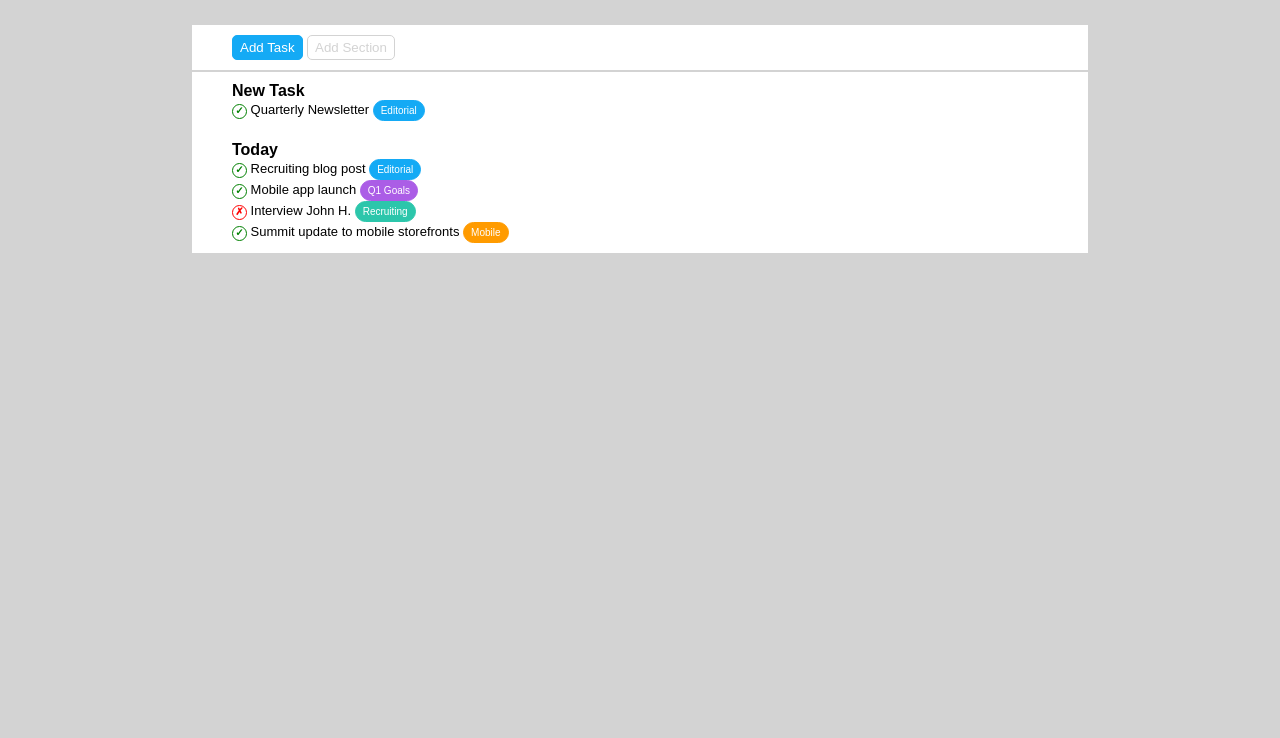
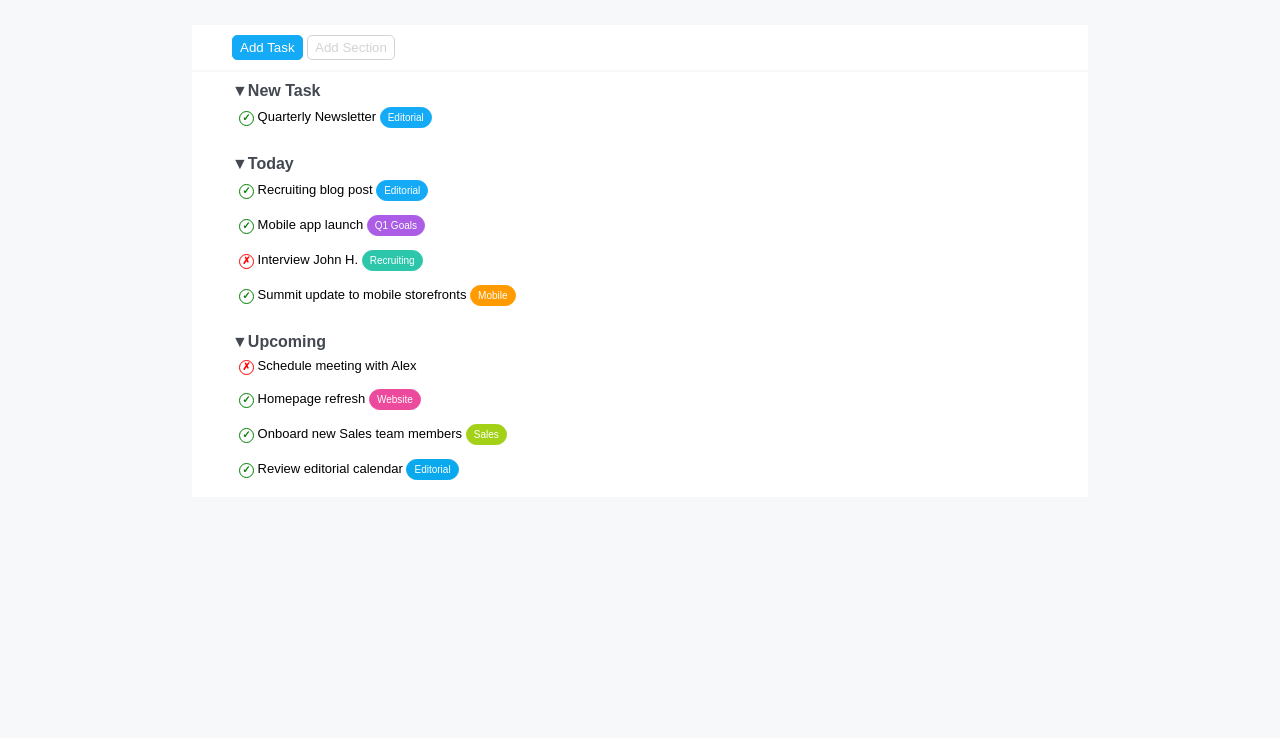
Before and after one commit to Sowwtky/html-css-toboolist, a plain HTML site: page index.html in a window 1280 px wide. Shown: the part 62-800 px from the top of the page. Drawn offline with Linux system fonts and the light colour scheme.

Commit message:
sezione upcoming

```diff
--- a/index.html
+++ b/index.html
@@ -5,13 +5,13 @@
     <meta http-equiv="X-UA-Compatible" content="IE=edge">
     <meta name="viewport" content="width=device-width, initial-scale=1.0">
     <link rel="stylesheet" href="style.css">
-    <title>Taboolist</title>
+    <title>Toboolist</title>
 </head>
 <body>
     <!--inizio header-->
     <header>
         <h1>
-            Taboolist
+            Toboolist
         </h1>
     </header>
     <!--fine header-->
@@ -30,7 +30,7 @@
         <!--inizio sezione new task-->
         <section class="container2" id="todo-list">
             <h2>
-                New Task
+                &#9660;New Task
             </h2>
             <p>
                 <span class="circle" id="check">&check;</span>
@@ -44,7 +44,7 @@
         <!--inizio sezione today-->
         <section class="container2">
             <h2>
-                Today
+                &#9660;Today
             </h2>
             <p>
                 <span class="circle" id="check">&check;</span>
@@ -76,6 +76,38 @@
             </p>
         </section>
         <!--fine sezione today-->
+        <!--inizio sezione upcoming-->
+        <section class="container2">
+            <h2>
+                &#9660;Upcoming
+            </h2>
+            <p>
+                <span class="circle" id="cross">&cross;</span>
+                Schedule meeting with Alex
+            </p>
+            <p>
+                <span class="circle" id="check">&check;</span>
+                Homepage refresh
+                <button class="circle-btn" id="pink-bg">
+                    Website
+                </button>
+            </p>
+            <p>
+                <span class="circle" id="check">&check;</span>
+                Onboard new Sales team members
+                <button class="circle-btn" id="green2-bg">
+                    Sales
+                </button>
+            </p>
+            <p>
+                <span class="circle" id="check">&check;</span>
+                Review editorial calendar
+                <button class="circle-btn" id="blue2-bg">
+                    Editorial
+                </button>
+            </p>
+        </section>
+        <!--fine sezione upcoming-->
     </main>
     <!--fine main-->
 </body>
--- a/style.css
+++ b/style.css
@@ -4,21 +4,57 @@
     margin: 0;
     padding: 0;
 }
-/*font family*/
+/*commons*/
 html{
     font-family: Arial, Helvetica, sans-serif;
 }
-/* body bg color */
+
 body{
-    background-color: lightgrey;
+    background-color: #F6F8F9;
 }
-/*caratteristiche header*/
+
 header{
     background-color: white;
     padding: 10px 5px;
     margin-bottom: 30px;
 }
-/*caratteristiche generali container*/
+
+h2{
+    font-size: 16px;
+    color: #434851;
+}
+
+p{
+    font-size: 13px;
+    padding: 7px;
+}
+.circle{
+    border-radius: 50%;
+    display: inline-block;
+    text-align: center;
+    width: 15px;
+    height: 15px;
+    font-size: 10px;
+    font-weight: bolder;
+}
+.circle-btn{
+    border: 1px solid;
+    padding: 4px 7px;
+    border-radius: 12px;
+    font-size: 10px;
+}
+/*containers*/
+.container1{
+width: 70%;
+margin-left: auto;
+margin-right: auto;
+margin-top: 0px;
+margin-bottom: 2px;
+background-color: white;
+padding-left: 40px;
+padding-top: 10px;
+padding-bottom: 10px;
+}
 .container2{
     width: 70%;
     margin-left: auto;
@@ -35,7 +71,7 @@ header{
     padding: 4px 7px;
     border-radius: 5px;
 }
-/*bottone blu*/
+/*backgroung buttons*/
 #blue-bg{
     background-color: #14AAF5;
     border-color: #14AAF5;
@@ -46,7 +82,6 @@ header{
     border-color: #AB5DE6;
     color: white;
 }
-/*bottone bianco*/
 #white-bg{
     background-color: white;
     border-color: lightgrey;
@@ -56,29 +91,28 @@ header{
     background-color: #2CC6AB;
     border-color: #2CC6AB;
     color: white;
-}#orange-bg{
+}
+#orange-bg{
     background-color: #FF9B00;
     border-color: #FF9B00;
     color: white;
 }
-h2{
-    font-size: 16px;
+#pink-bg{
+    background-color: #EC4A9D;
+    border-color: #EC4A9D;
+    color: white;
 }
-
-p{
-    font-size: 13px;
+#green2-bg{
+    background-color: #A3D117;
+    border-color: #A3D117;
+    color: white;
 }
-
-.circle{
-    border-radius: 50%;
-    display: inline-block;
-    text-align: center;
-    width: 15px;
-    height: 15px;
-    font-size: 10px;
-    font-weight: bolder;
+#blue2-bg{
+    background-color: #0AA9ED;
+    border-color: #0AA9ED;
+    color: white;
 }
-
+/*check and cross*/
 #check{
     color: green;
     border: 1px solid green;
@@ -87,20 +121,3 @@ p{
     color: red;
     border: 1px solid red;
 }
-.circle-btn{
-    border: 1px solid;
-    padding: 4px 7px;
-    border-radius: 12px;
-    font-size: 10px;
-}
-.container1{
-width: 70%;
-margin-left: auto;
-margin-right: auto;
-margin-top: 0px;
-margin-bottom: 2px;
-background-color: white;
-padding-left: 40px;
-padding-top: 10px;
-padding-bottom: 10px;
-}
```
